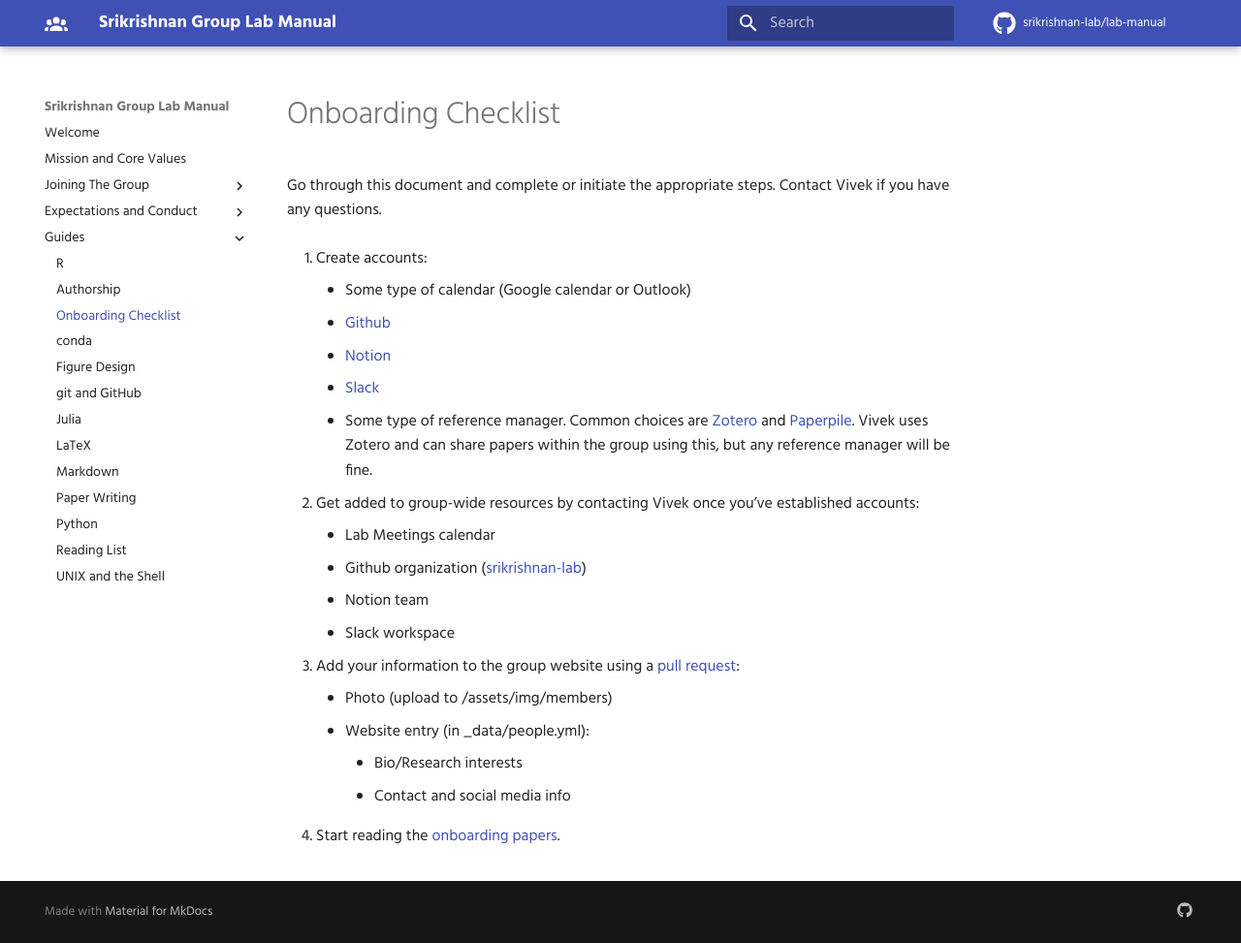
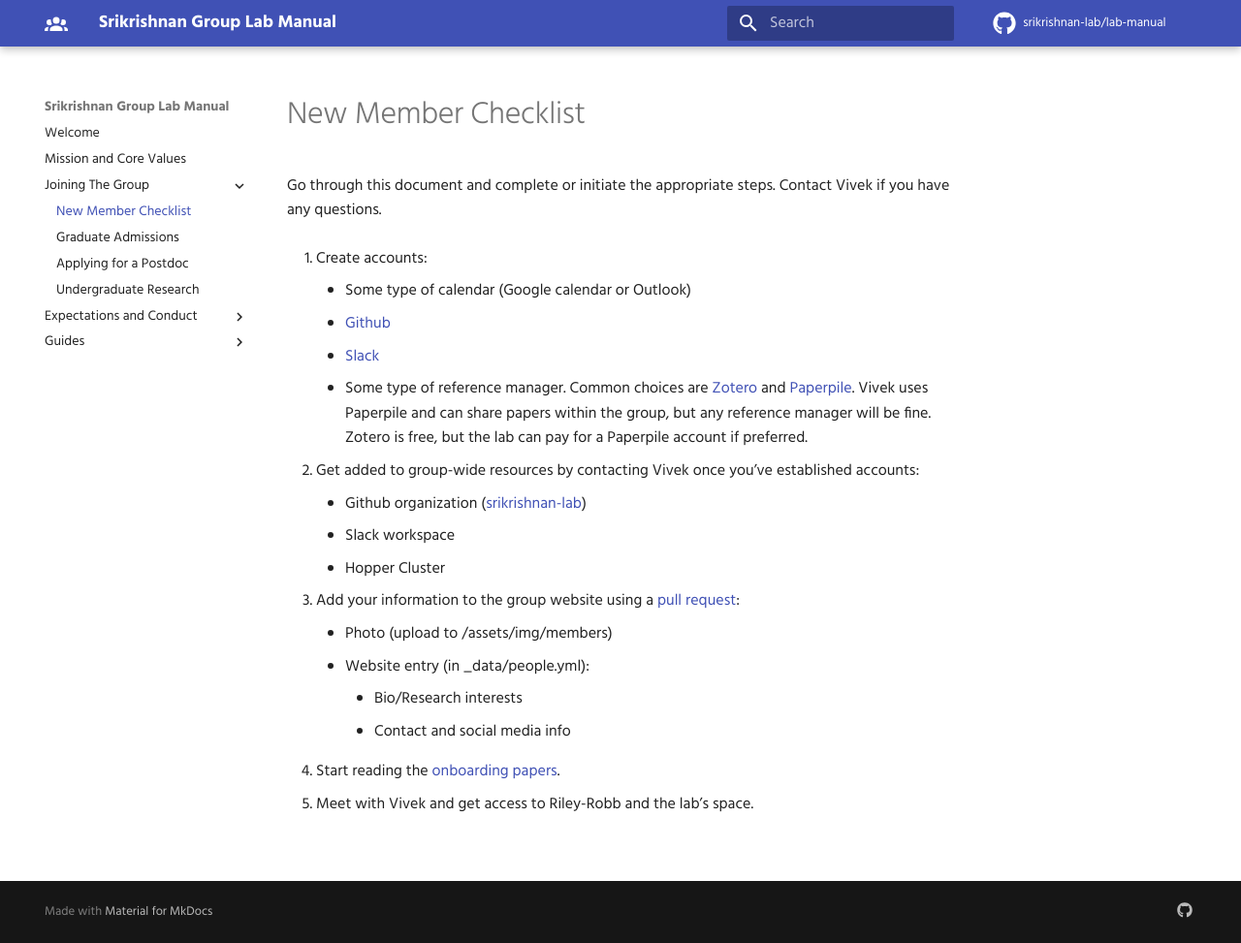
Before and after one commit to srikrishnan-lab/lab-manual, an MkDocs documentation site: the page built from docs/applying/checklist.md, in a window 1280 px wide and 973 px high. Shown: the whole window at 97% size. Built offline with MkDocs 1.6.1 and Material for MkDocs 9.7.7, drawn with Linux system fonts in a browser that asks for light colours; some web fonts are replaced; comment, search, counter and statistics services are not loaded.

Commit message:
move checklist to joining section

```diff
--- a/docs/resources/checklist.md
+++ b/docs/applying/checklist.md
@@ -1,20 +1,18 @@
-# Onboarding Checklist
+# New Member Checklist
 
 Go through this document and complete or initiate the appropriate steps. Contact Vivek if you have any questions.
 
 1. Create accounts:
     * Some type of calendar (Google calendar or Outlook)
     * [Github](http://github.com){:target="_blank"}
-    * [Notion](http://notion.so){:target="_blank"}
     * [Slack](https://slack.com){:target="_blank"}
-    * Some type of reference manager. Common choices are [Zotero](http://zotero.org){:target="_blank"} and [Paperpile](http://paperpile.com){:target="_blank"}. Vivek uses Zotero and can share papers within the group using this, but any reference manager will be fine.
+    * Some type of reference manager. Common choices are [Zotero](http://zotero.org){:target="_blank"} and [Paperpile](http://paperpile.com){:target="_blank"}. Vivek uses Paperpile and can share papers within the group, but any reference manager will be fine. Zotero is free, but the lab can pay for a Paperpile account if preferred.
 
 
 2. Get added to group-wide resources by contacting Vivek once you've established accounts:
-    * Lab Meetings calendar
     * Github organization ([srikrishnan-lab](http://github.com/srikrishnan-lab){:target="_blank"})
-    * Notion team
     * Slack workspace
+    * Hopper Cluster
 
 3. Add your information to the group website using a [pull request](https://docs.github.com/en/github/collaborating-with-issues-and-pull-requests/about-pull-requests){:target="_blank"}:
     * Photo (upload to /assets/img/members)
@@ -23,3 +21,5 @@
         * Contact and social media info
 
 4. Start reading the [onboarding papers](/lab-manual/resources/readinglist.html#general){:target="_blank"}.
+
+5. Meet with Vivek and get access to Riley-Robb and the lab's space.
```
